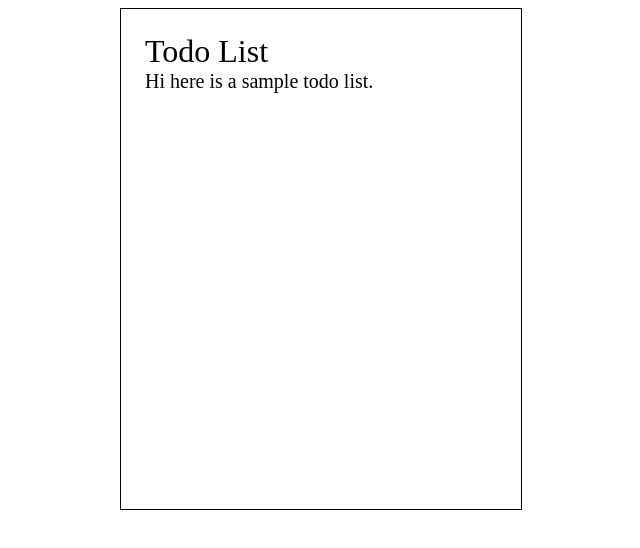
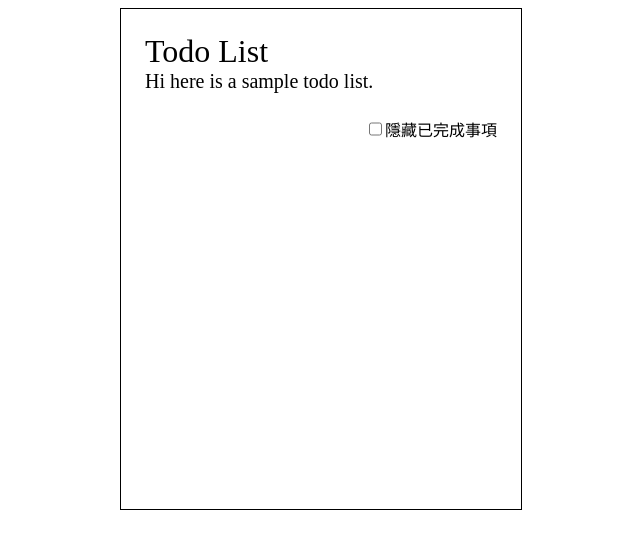
Before and after one commit to billy0402/react-todo-list, a React app: page / in a window 1280 px wide. Shown: the top 548 px of the page, without its empty margins (319-959 px from the left). Built offline with nearby package versions, Linux system fonts and the light colour scheme; the HTML template or start-up script is replaced by a standard one.

Commit message:
feat(Filter): filter is done

```diff
--- /dev/null
+++ b/src/views/TodoList/Filter.tsx
@@ -0,0 +1,23 @@
+import React from 'react';
+
+import styles from './index.scss';
+
+type FilterProps = {
+  filterIsDoneTodo: boolean;
+  switchFilterIsDoneTodo: () => void;
+};
+
+const Filter = (props: FilterProps) => {
+  return (
+    <div className={styles.filter}>
+      <input
+        type='checkbox'
+        checked={props.filterIsDoneTodo}
+        onChange={props.switchFilterIsDoneTodo}
+      />
+      隱藏已完成事項
+    </div>
+  );
+};
+
+export default Filter;
--- a/src/views/TodoList/TodoList.tsx
+++ b/src/views/TodoList/TodoList.tsx
@@ -1,8 +1,13 @@
 import React from 'react';
+
+import Filter from './Filter';
+import useTodoList from '../../hooks/useTodoList';
 
 import styles from './index.scss';
 
 const TodoList = () => {
+  const todoList = useTodoList();
+
   return (
     <div className={styles.layout}>
       <div className={styles.todoListWrapper}>
@@ -12,6 +17,10 @@ const TodoList = () => {
             Hi here is a sample todo list.
           </span>
         </div>
+        <Filter
+          filterIsDoneTodo={todoList.filterIsDoneTodo}
+          switchFilterIsDoneTodo={todoList.switchFilterIsDoneTodo}
+        />
       </div>
     </div>
   );
--- a/src/views/TodoList/index.scss
+++ b/src/views/TodoList/index.scss
@@ -1,3 +1,5 @@
+$margin: 24px;
+
 .layout {
   display: flex;
   align-items: center;
@@ -16,7 +18,7 @@
   .header {
     display: flex;
     flex-direction: column;
-    margin: 24px;
+    margin: $margin;
 
     .title {
       font-size: 32px;
@@ -27,3 +29,9 @@
     }
   }
 }
+
+.filter {
+  display: flex;
+  justify-content: flex-end;
+  margin: 0px $margin;
+}
--- a/src/views/TodoList/index.scss.d.ts
+++ b/src/views/TodoList/index.scss.d.ts
@@ -1,3 +1,4 @@
+export const filter: string;
 export const header: string;
 export const layout: string;
 export const subTitle: string;
```
